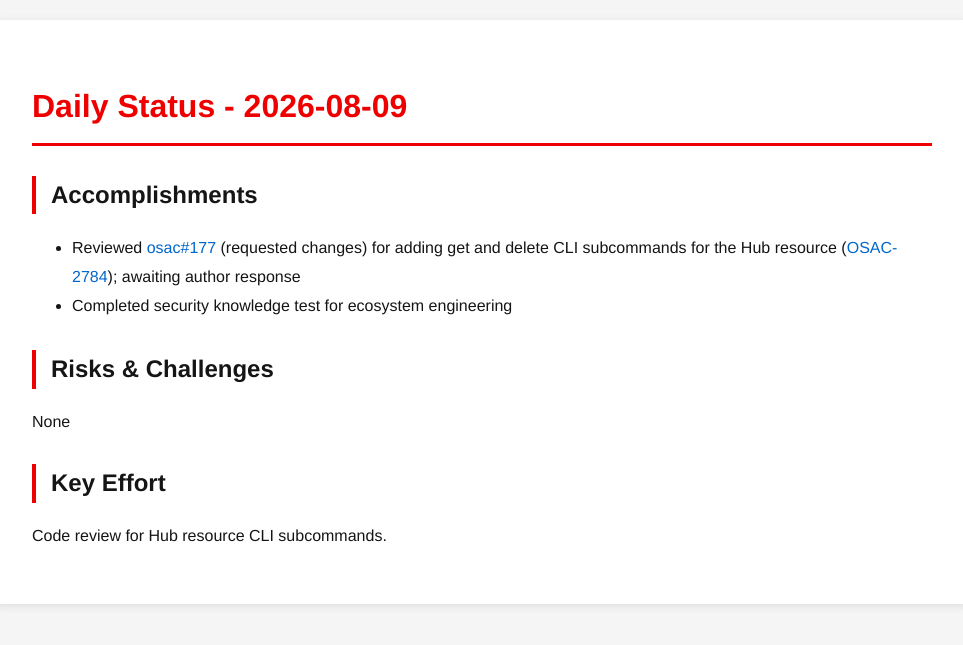
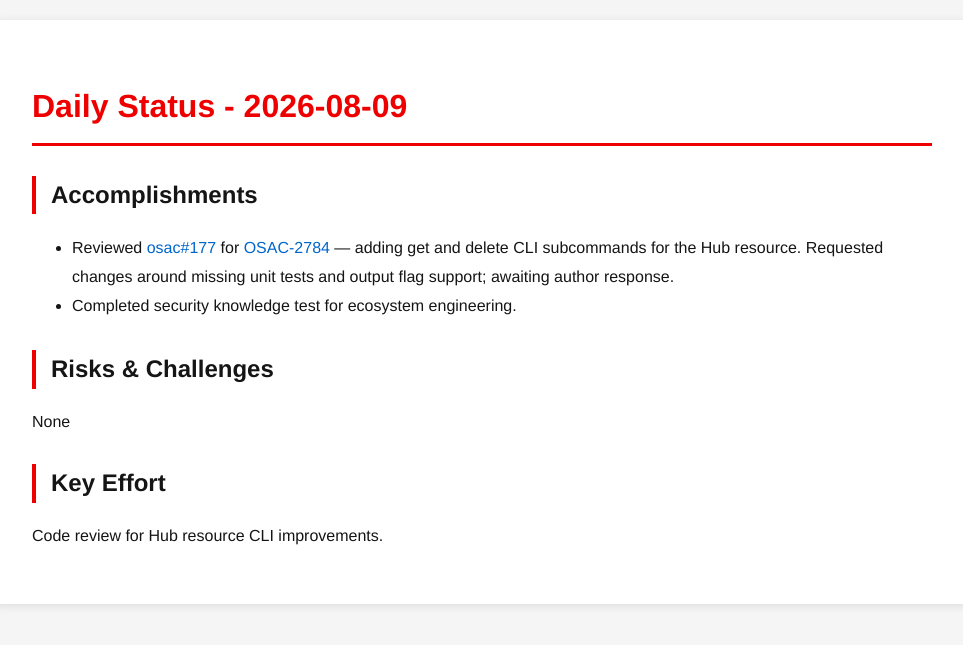
Before and after one commit to tzvatot/daily-status, a Jekyll site: the page built from 2026-08-09.md, in a window 1280 px wide. Shown: the top 645 px of the page, without its empty margins (158-1121 px from the left). Built offline with Jekyll 4.4.1, drawn with Linux system fonts in a browser that asks for light colours.

Commit message:
Daily status update - 2026-08-09

```diff
--- a/2026-08-09.md
+++ b/2026-08-09.md
@@ -7,11 +7,11 @@
 # Daily Status - 2026-08-09
 
 ## Accomplishments
-- Reviewed [osac#177](https://github.com/osac-project/osac/pull/177) (requested changes) for adding get and delete CLI subcommands for the Hub resource ([OSAC-2784](https://redhat.atlassian.net/browse/OSAC-2784)); awaiting author response
-- Completed security knowledge test for ecosystem engineering
+- Reviewed [osac#177](https://github.com/osac-project/osac/pull/177) for [OSAC-2784](https://redhat.atlassian.net/browse/OSAC-2784) — adding get and delete CLI subcommands for the Hub resource. Requested changes around missing unit tests and output flag support; awaiting author response.
+- Completed security knowledge test for ecosystem engineering.
 
 ## Risks & Challenges
 None
 
 ## Key Effort
-Code review for Hub resource CLI subcommands.
+Code review for Hub resource CLI improvements.
```
